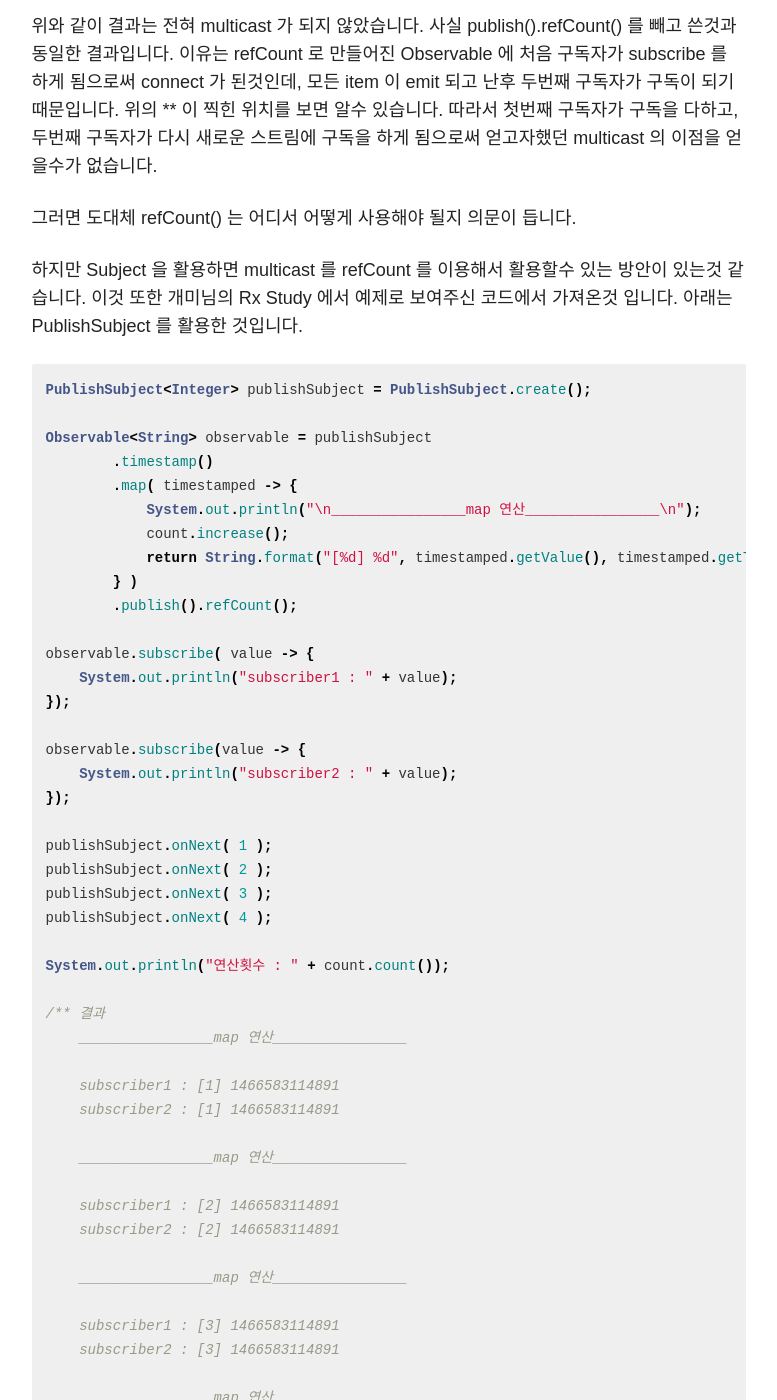
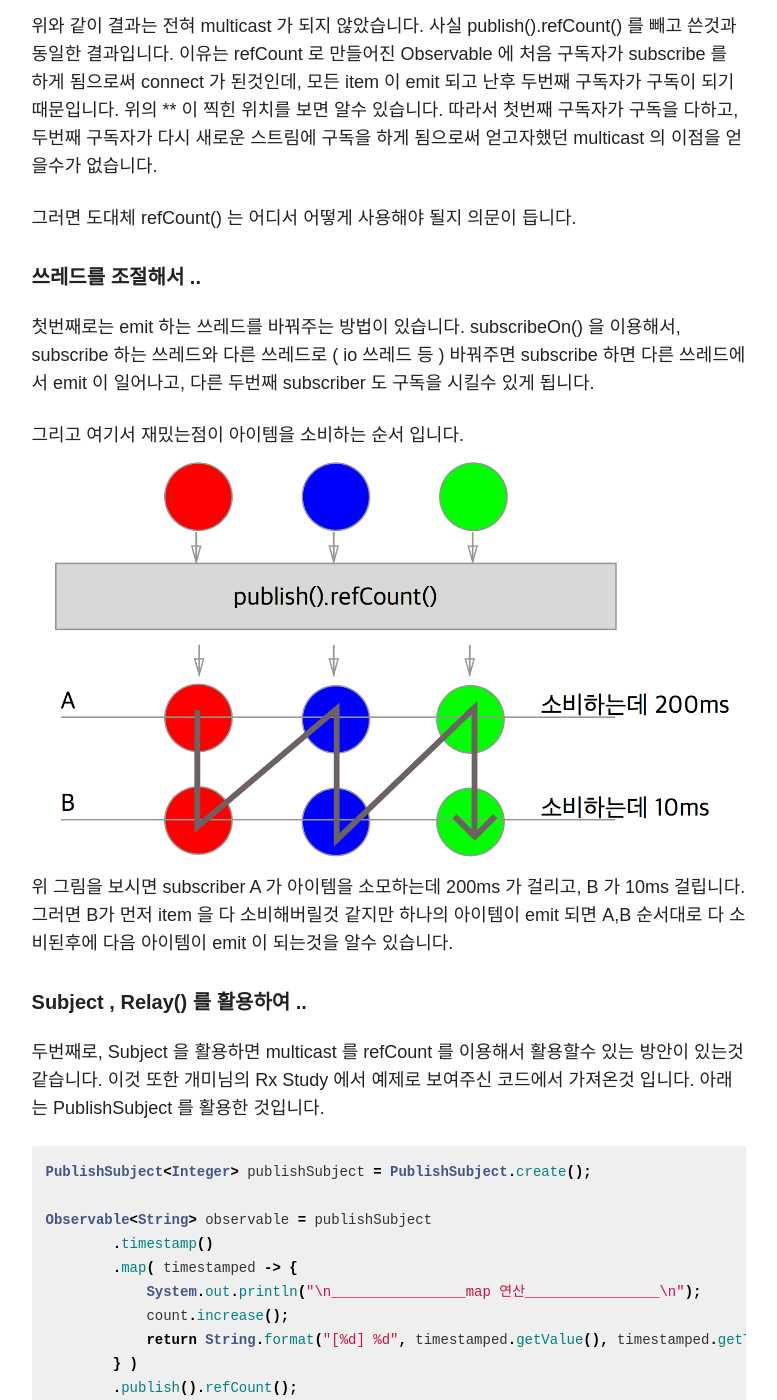
Before and after one commit to steadymoka/moka-a.github.io, a Jekyll site: the page built from _posts/android/2016-06-19-rxAndroid_study.md, in a window 1280 px wide and 1400 px high, scrolled down 5339 px. Shown: the whole window, without its empty margins (348-1125 px from the left). Built offline with Jekyll 4.4.1, drawn with Linux system fonts in a browser that asks for light colours; nearby versions of some CDN libraries; comment, search, counter and statistics services are not loaded.

Commit message:
edit posting

````diff
--- a/_posts/android/2016-06-19-rxAndroid_study.md
+++ b/_posts/android/2016-06-19-rxAndroid_study.md
@@ -167,7 +167,17 @@ System.out.println("연산횟수 : " + count.count());
 
 그러면 도대체 refCount() 는 어디서 어떻게 사용해야 될지 의문이 듭니다.
 
-하지만 Subject 을 활용하면 multicast 를 refCount 를 이용해서 활용할수 있는 방안이 있는것 같습니다. 이것 또한 개미님의 Rx Study 에서 예제로 보여주신 코드에서 가져온것 입니다. 아래는 PublishSubject 를 활용한 것입니다.
+##### 쓰레드를 조절해서 ..
+
+첫번째로는 emit 하는 쓰레드를 바꿔주는 방법이 있습니다. subscribeOn() 을 이용해서, subscribe 하는 쓰레드와 다른 쓰레드로 ( io 쓰레드 등 ) 바꿔주면 subscribe 하면 다른 쓰레드에서 emit 이 일어나고, 다른 두번째 subscriber 도 구독을 시킬수 있게 됩니다.
+
+그리고 여기서 재밌는점이 아이템을 소비하는 순서 입니다.
+<img src="/images/rx-1.png">
+위 그림을 보시면 subscriber A 가 아이템을 소모하는데 200ms 가 걸리고, B 가 10ms 걸립니다. 그러면 B가 먼저 item 을 다 소비해버릴것 같지만 하나의 아이템이 emit 되면 A,B 순서대로 다 소비된후에 다음 아이템이 emit 이 되는것을 알수 있습니다.
+
+##### Subject , Relay() 를 활용하여 ..
+
+두번째로, Subject 을 활용하면 multicast 를 refCount 를 이용해서 활용할수 있는 방안이 있는것 같습니다. 이것 또한 개미님의 Rx Study 에서 예제로 보여주신 코드에서 가져온것 입니다. 아래는 PublishSubject 를 활용한 것입니다.
 
 ```java
 PublishSubject<Integer> publishSubject = PublishSubject.create();
````
Also changed, not shown: images/rx-1.png (added).
